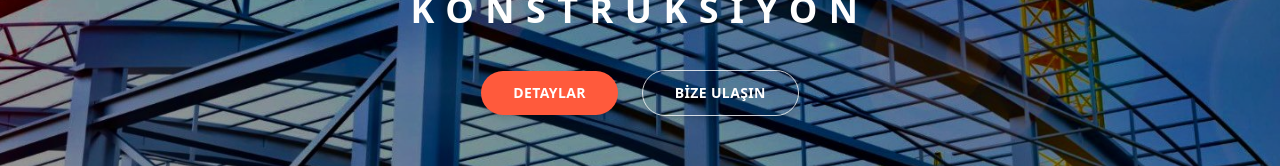
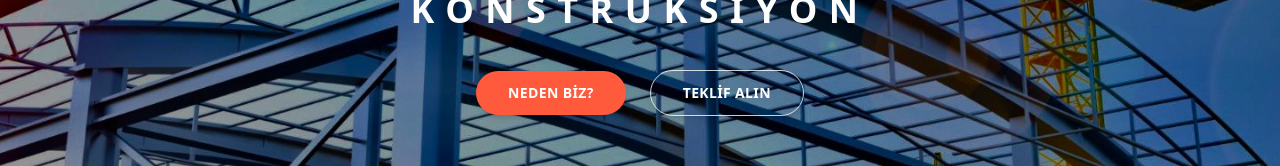
Before and after one commit to muhammetfisek/TezelCelik-WebSite, a Next.js app: page / in a window 1280 px wide. Shown: the part 345-511 px from the top of the page. Built offline with nearby package versions, Linux system fonts and the light colour scheme.

Commit message:
Update Home page links for improved clarity and engagement by changing button text from "Detaylar" to "Neden Biz?" and "Bize Ulaşın" to "Teklif Alın". Update favicon.ico for brand consistency.

```diff
--- a/app/page.tsx
+++ b/app/page.tsx
@@ -53,14 +53,14 @@ export default function Home() {
               href="/about"
               className="rounded-full bg-[#FF5A3C] px-8 py-3 text-sm font-bold uppercase tracking-wide text-white shadow-md transition-transform transition-shadow hover:-translate-y-0.5 hover:shadow-lg"
             >
-              Detaylar
+             Neden Biz?
             </Link>
 
             <Link
               href="/contact"
               className="rounded-full border border-white/80 bg-transparent px-8 py-3 text-sm font-bold uppercase tracking-wide text-white shadow-md transition-colors transition-transform hover:-translate-y-0.5 hover:bg-white/10"
             >
-              Bize Ulaşın
+              Teklif Alın
             </Link>
           </div>
         </div>
```
Also changed, not shown: 1 other file (tests, documents, lock files or other folders).
